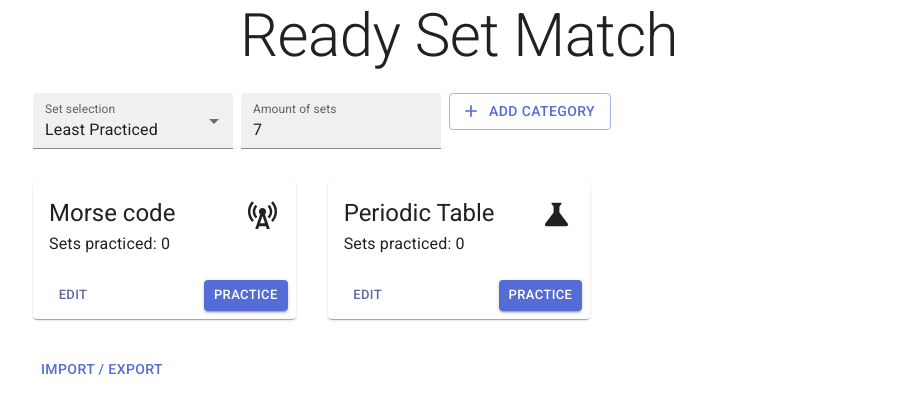
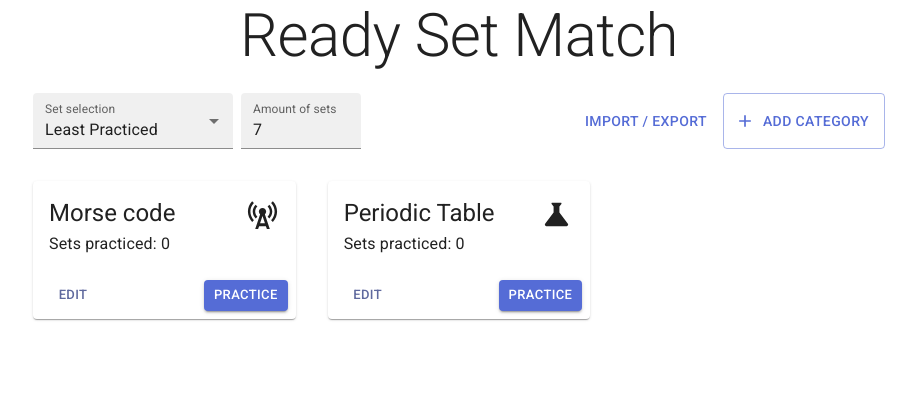
Before and after one commit to winterworks/ready-set-match, a React (Vite) app: page / in a window 1280 px wide. Shown: the top 414 px of the page, without its empty margins (181-1097 px from the left). Built offline with nearby package versions, Linux system fonts and the light colour scheme.

Commit message:
Improve the layout of the action buttons on the homepage

```diff
--- a/src/components/practiceSetSizeSelector.tsx
+++ b/src/components/practiceSetSizeSelector.tsx
@@ -19,6 +19,7 @@ export default function PracticeSetSizeSelector() {
         InputLabelProps={{
           shrink: true,
         }}
+        sx={{ width: 120 }}
         value={setSize}
         variant="filled"
         onChange={(e) => { setSetSize(Number(e.target.value)); }}
--- a/src/routes/index.tsx
+++ b/src/routes/index.tsx
@@ -24,17 +24,15 @@ export default function Root() {
       rowSpacing={4}
       columnSpacing={4}
     >
-      <Grid item xs={12}>
+      <Grid container item xs={12} md={7} direction="row">
         <PracticeOptionSelector />
         <PracticeSetSizeSelector />
-        <CategoryCreate />
+      </Grid>
+      <Grid container item xs={12} md={5} justifyContent="flex-end">
+        <Button href='/data' sx={{ marginRight: 1 }}>Import / Export</Button>
+        <CategoryCreate/>
       </Grid>
       {renderCategories()}
-      <Grid item xs={12}>
-        <Button href='/data'>
-          Import / Export
-        </Button>
-      </Grid>
     </Grid>
   );
 }
```
